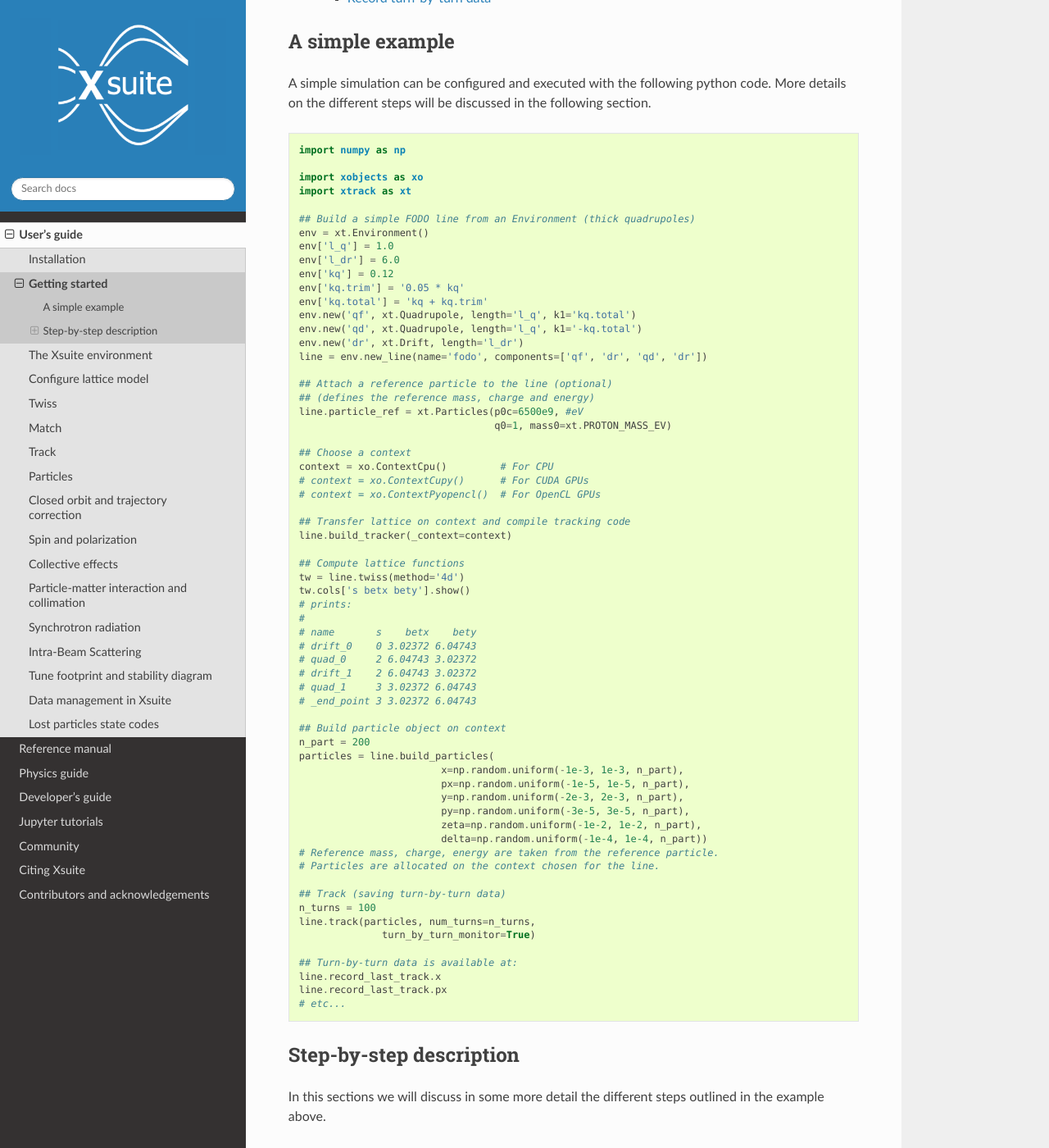
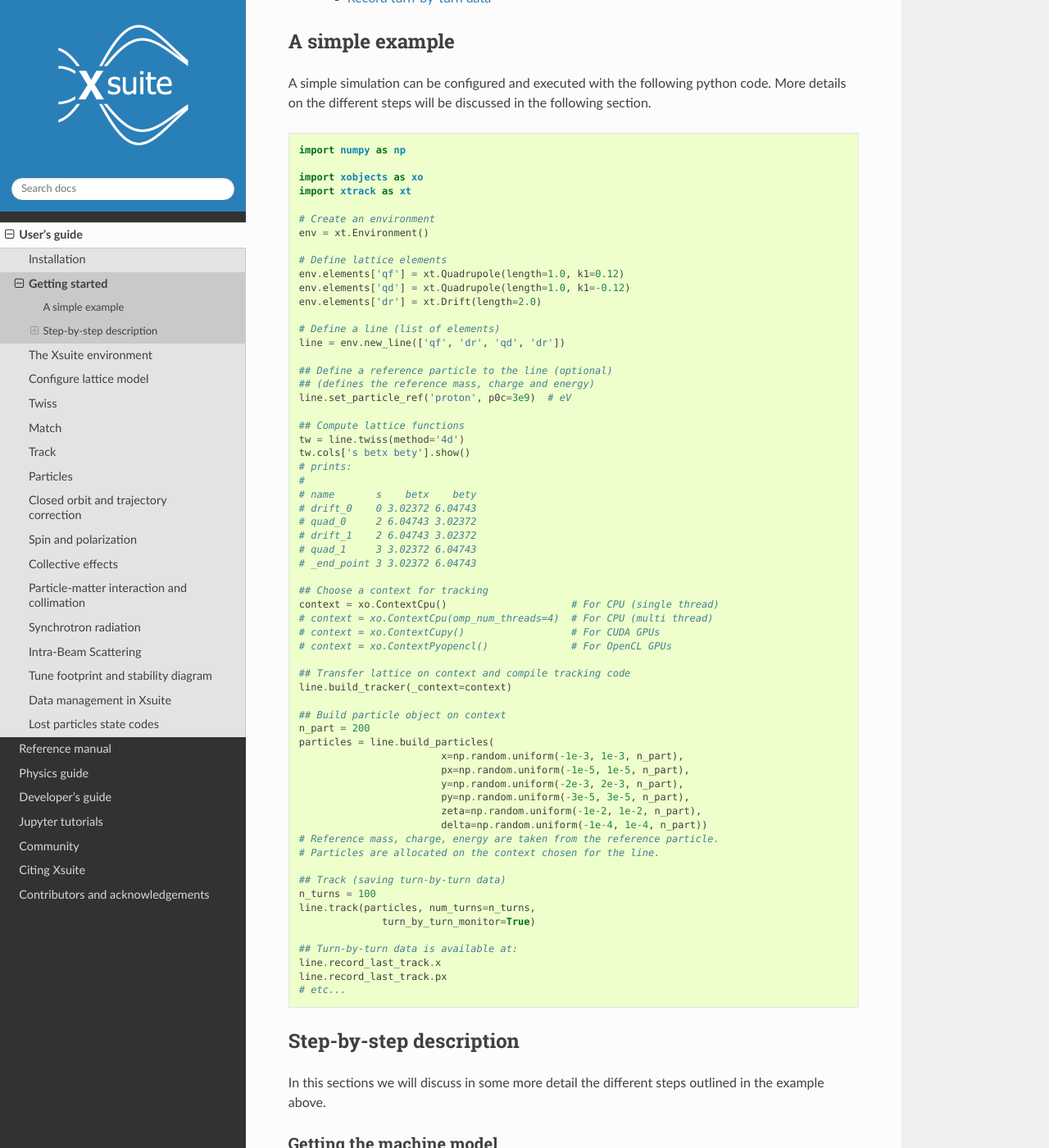
Before and after one commit to xsuite/xsuite, a Sphinx documentation site: the page built from docs/singlepart.rst, in a window 1280 px wide and 1400 px high, scrolled down 522 px. Shown: the whole window at 82% size. Built offline with Sphinx 7.4.7 and the Read the Docs theme 3.1.0, drawn with Linux system fonts in a browser that asks for light colours; pages that are not in the unit, such as notebooks, are missing from menus; the version number could not be read and is left out.

Commit message:
Adapting getting started

```diff
--- a/docs/singlepart.rst
+++ b/docs/singlepart.rst
@@ -23,30 +23,20 @@
     import xobjects as xo
     import xtrack as xt
 
-    ## Build a simple FODO line from an Environment (thick quadrupoles)
+    # Create an environment
     env = xt.Environment()
-    env['l_q'] = 1.0
-    env['l_dr'] = 6.0
-    env['kq'] = 0.12
-    env['kq.trim'] = '0.05 * kq'
-    env['kq.total'] = 'kq + kq.trim'
-    env.new('qf', xt.Quadrupole, length='l_q', k1='kq.total')
-    env.new('qd', xt.Quadrupole, length='l_q', k1='-kq.total')
-    env.new('dr', xt.Drift, length='l_dr')
-    line = env.new_line(name='fodo', components=['qf', 'dr', 'qd', 'dr'])
 
-    ## Attach a reference particle to the line (optional)
+    # Define lattice elements
+    env.elements['qf'] = xt.Quadrupole(length=1.0, k1=0.12)
+    env.elements['qd'] = xt.Quadrupole(length=1.0, k1=-0.12)
+    env.elements['dr'] = xt.Drift(length=2.0)
+
+    # Define a line (list of elements)
+    line = env.new_line(['qf', 'dr', 'qd', 'dr'])
+
+    ## Define a reference particle to the line (optional)
     ## (defines the reference mass, charge and energy)
-    line.particle_ref = xt.Particles(p0c=6500e9, #eV
-                                     q0=1, mass0=xt.PROTON_MASS_EV)
-
-    ## Choose a context
-    context = xo.ContextCpu()         # For CPU
-    # context = xo.ContextCupy()      # For CUDA GPUs
-    # context = xo.ContextPyopencl()  # For OpenCL GPUs
-
-    ## Transfer lattice on context and compile tracking code
-    line.build_tracker(_context=context)
+    line.set_particle_ref('proton', p0c=3e9)  # eV
 
     ## Compute lattice functions
     tw = line.twiss(method='4d')
@@ -59,6 +49,15 @@
     # drift_1    2 6.04743 3.02372
     # quad_1     3 3.02372 6.04743
     # _end_point 3 3.02372 6.04743
+
+    ## Choose a context for tracking
+    context = xo.ContextCpu()                     # For CPU (single thread)
+    # context = xo.ContextCpu(omp_num_threads=4)  # For CPU (multi thread)
+    # context = xo.ContextCupy()                  # For CUDA GPUs
+    # context = xo.ContextPyopencl()              # For OpenCL GPUs
+
+    ## Transfer lattice on context and compile tracking code
+    line.build_tracker(_context=context)
 
     ## Build particle object on context
     n_part = 200
```
